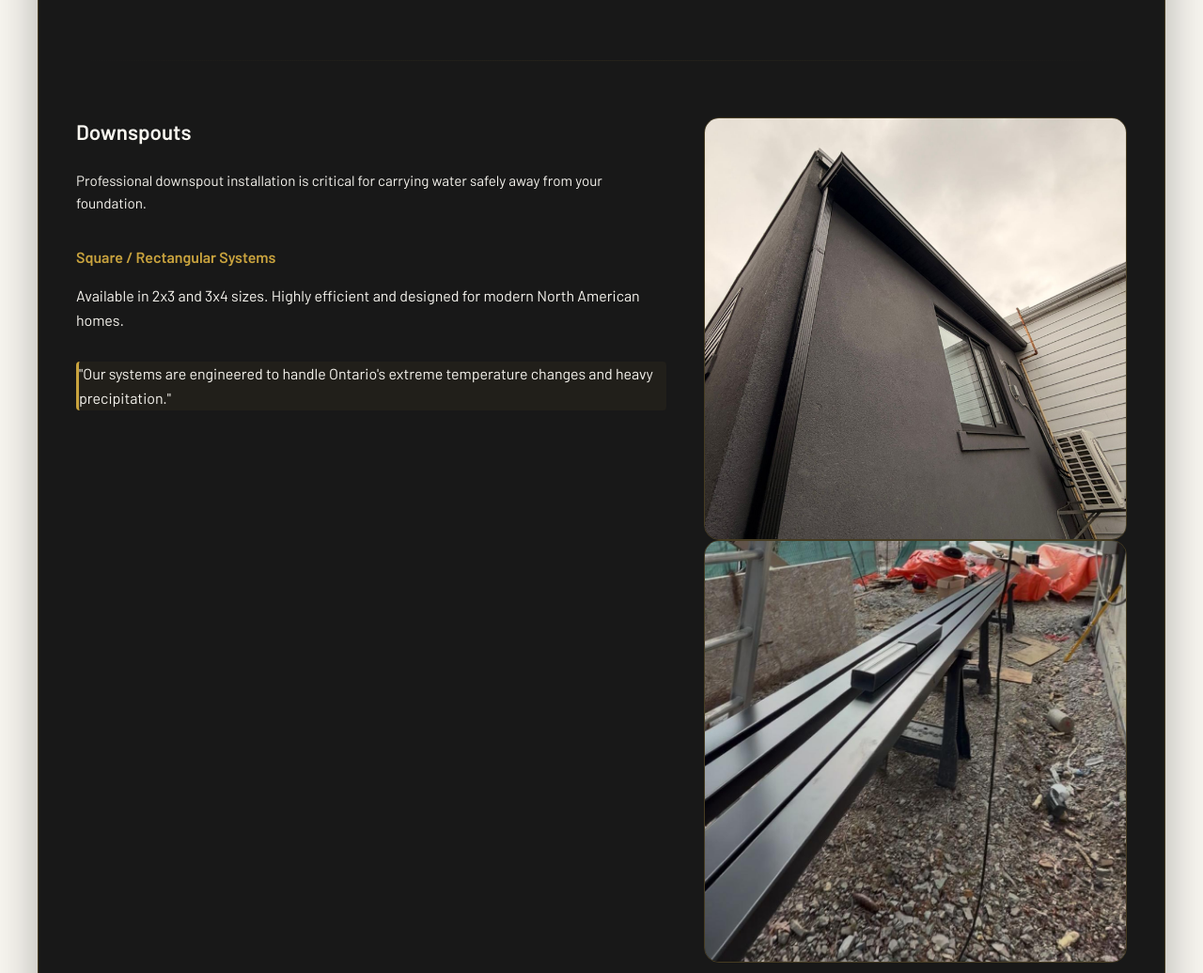
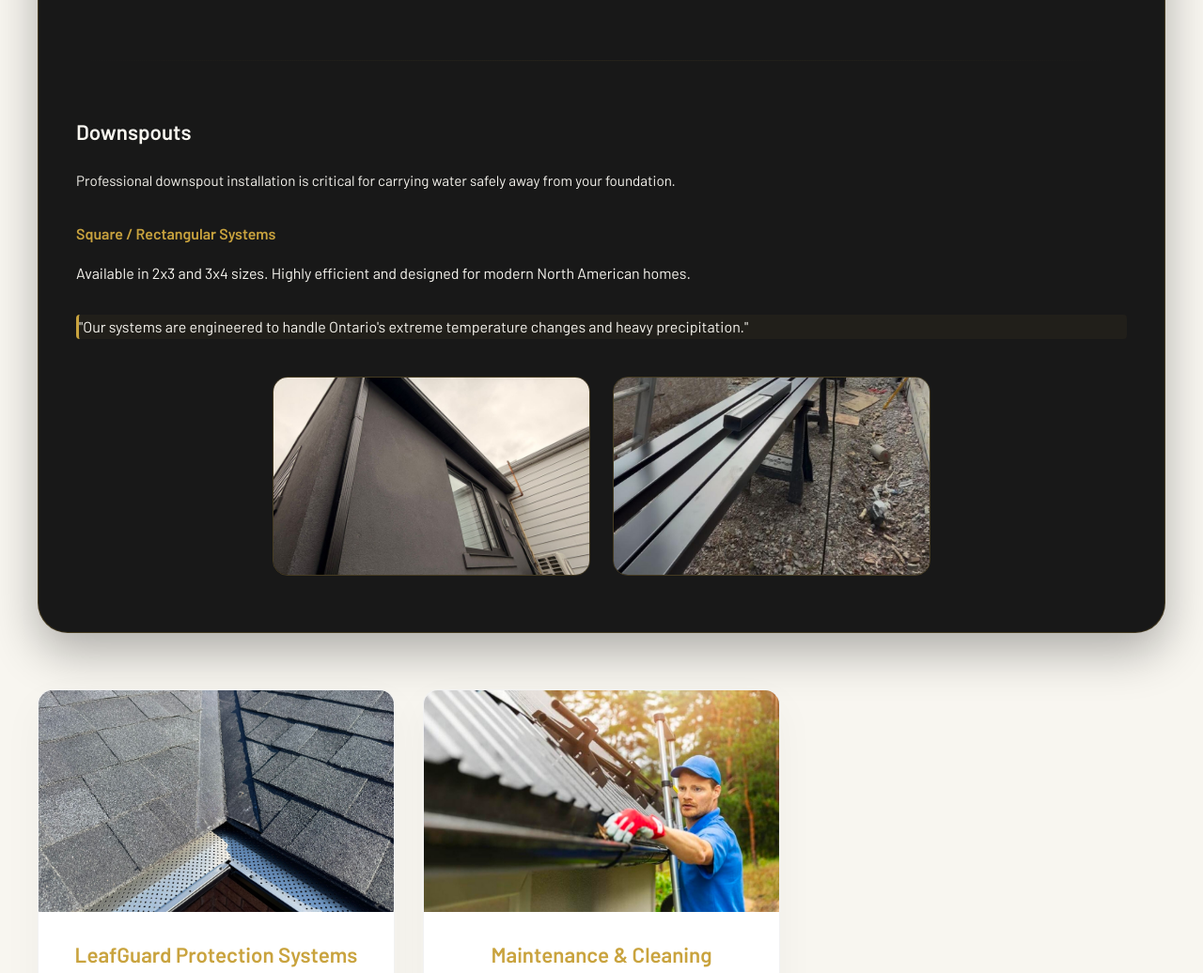
Before and after one commit to yairctt/web-giang-aluminum, a website: page services.html in a window 1280 px wide. Shown: the part 3320-4356 px from the top of the page at 94% size. Drawn offline with nearby package versions, Linux system fonts and the light colour scheme.

Commit message:
services add

```diff
--- a/css/main.css
+++ b/css/main.css
@@ -1570,7 +1570,8 @@ body.scrolled .mobile-menu {
 }
 
 .eaves-card-visual {
-    flex: 0 0 450px; /* Widened images as requested */
+    flex: 0 0 450px;
+    /* Widened images as requested */
 }
 
 .eaves-img-frame {
@@ -1610,10 +1611,12 @@ body.scrolled .mobile-menu {
     .eaves-unified-box {
         padding: 40px 25px;
     }
+
     .eaves-flex-card {
         flex-direction: column;
         gap: 40px;
     }
+
     .eaves-card-visual {
         flex: 0 0 auto;
         width: 100%;
@@ -1647,7 +1650,8 @@ body.scrolled .mobile-menu {
 }
 
 .eaves-card-visual {
-    flex: 0 0 260px; /* Reduced width for an elegant thumbnail feel */
+    flex: 0 0 260px;
+    /* Reduced width for an elegant thumbnail feel */
 }
 
 .eaves-img-frame {
@@ -1676,10 +1680,12 @@ body.scrolled .mobile-menu {
     .eaves-unified-box {
         padding: 40px 25px;
     }
+
     .eaves-flex-card {
         flex-direction: column;
         gap: 40px;
     }
+
     .eaves-card-visual {
         flex: 0 0 auto;
         width: 100%;
@@ -1737,15 +1743,24 @@ body.scrolled .mobile-menu {
     opacity: 0.3;
 }
 
+@media (max-width: 767px) {
+    .gold-divider-clean {
+        margin: 0px 0;
+    }
+}
+
 @media (max-width: 991px) {
     .eaves-flex-card {
         flex-direction: column;
         gap: 30px;
-    }
+        margin-bottom: 0px;
+    }
+
     .eaves-card-visual {
         flex: 0 0 auto;
         width: 100%;
         max-width: 400px;
+        margin-bottom: 0 !important;
     }
 }
 
--- a/services.html
+++ b/services.html
@@ -218,7 +218,7 @@
                                 </div>
                             </div>
                         </div>
-                        <div class="eaves-card-visual">
+                        <div class="eaves-card-visual" style="flex: 0 0 380px;">
                             <div class="eaves-img-frame shadow-gold">
                                 <img src="images/medidas-eavestrough-services.jpg" alt="Eavestrough Technical Sizes"
                                     style="width: 100%; aspect-ratio: 16/10; object-fit: cover;">
@@ -245,7 +245,7 @@
                                 <li><i class="bi bi-check2 text-gold me-10 text-bold"></i>Ideal for Copper or Steel</li>
                             </ul>
                         </div>
-                        <div class="eaves-card-visual">
+                        <div class="eaves-card-visual" style="flex: 0 0 380px;">
                             <div class="eaves-img-frame shadow-gold">
                                 <img src="images/half-round-gutters-services.jpeg" alt="Half-Round Gutters"
                                     style="width: 100%; aspect-ratio: 16/10; object-fit: cover;">
@@ -256,8 +256,8 @@
                     <div class="gold-divider-clean"></div>
 
                     <!-- 3. Downspouts -->
-                    <div class="eaves-flex-card">
-                        <div class="eaves-card-content">
+                    <div class="eaves-flex-card" style="display: block;">
+                        <div class="eaves-card-content" style="padding-right: 0; margin-bottom: 40px;">
                             <h3 class="svc-title text-white text-start mb-24" style="justify-content: flex-start;">
                                 Downspouts</h3>
                             <p class="svc-desc text-white opacity-70 mb-32 text-start">
@@ -275,19 +275,19 @@
                                 </p>
                             </div>
                         </div>
-                        <div class="eaves-card-visual" style="flex: 0 0 450px;">
-                            <div class="row g-3">
-                                <div class="col-6">
-                                    <div class="eaves-img-frame shadow-gold">
-                                        <img src="images/downspouts-services.jpeg" alt="Downspouts"
-                                            style="width: 100%; aspect-ratio: 1/1; object-fit: cover;">
-                                    </div>
+
+                        <!-- Images below text (centered and moderately sized) -->
+                        <div style="display: flex; gap: 24px; max-width: 700px; margin: 30px auto 0;">
+                            <div style="flex: 1;">
+                                <div class="eaves-img-frame shadow-gold">
+                                    <img src="images/downspouts-services.jpeg" alt="Downspouts"
+                                        style="width: 100%; aspect-ratio: 16/10; object-fit: cover;">
                                 </div>
-                                <div class="col-6">
-                                    <div class="eaves-img-frame shadow-gold">
-                                        <img src="images/downspouts-metal-services.jpeg" alt="Material"
-                                            style="width: 100%; aspect-ratio: 1/1; object-fit: cover;">
-                                    </div>
+                            </div>
+                            <div style="flex: 1;">
+                                <div class="eaves-img-frame shadow-gold">
+                                    <img src="images/downspouts-metal-services.jpeg" alt="Material"
+                                        style="width: 100%; aspect-ratio: 16/10; object-fit: cover;">
                                 </div>
                             </div>
                         </div>
```
